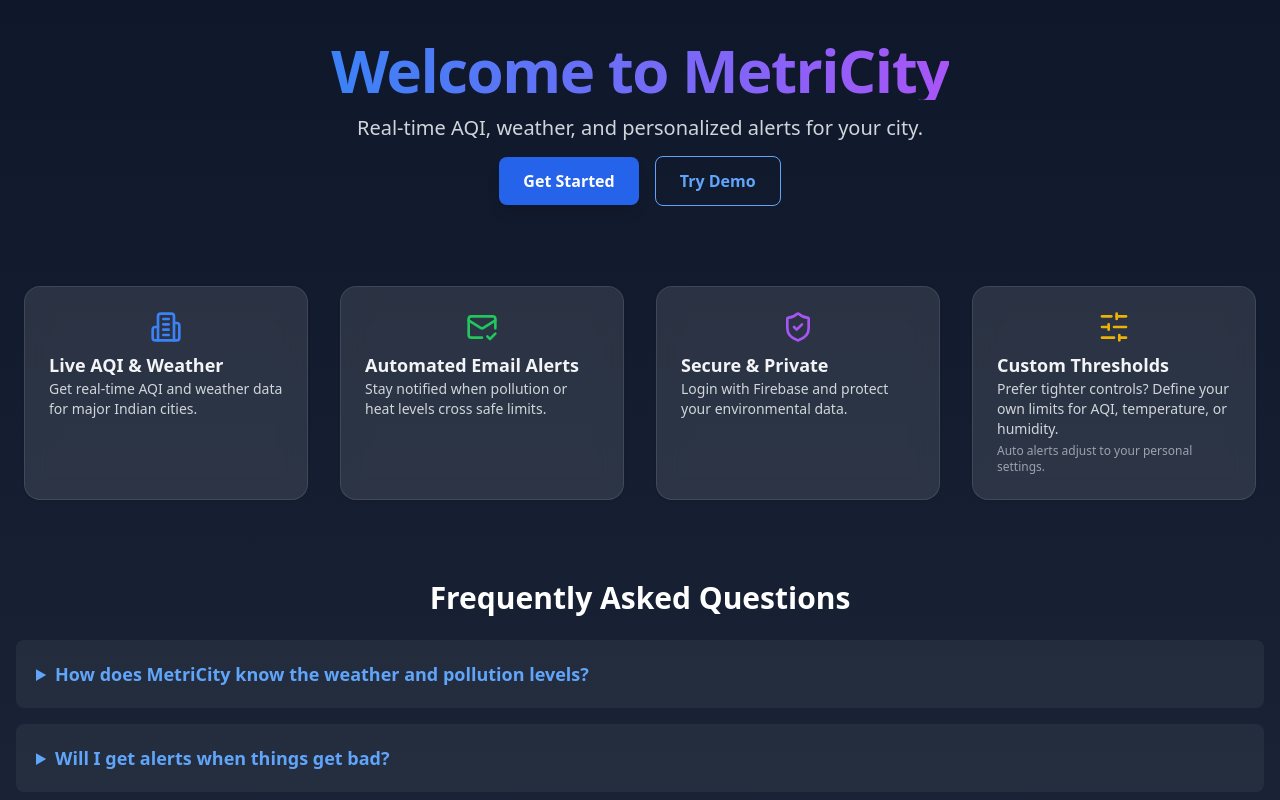
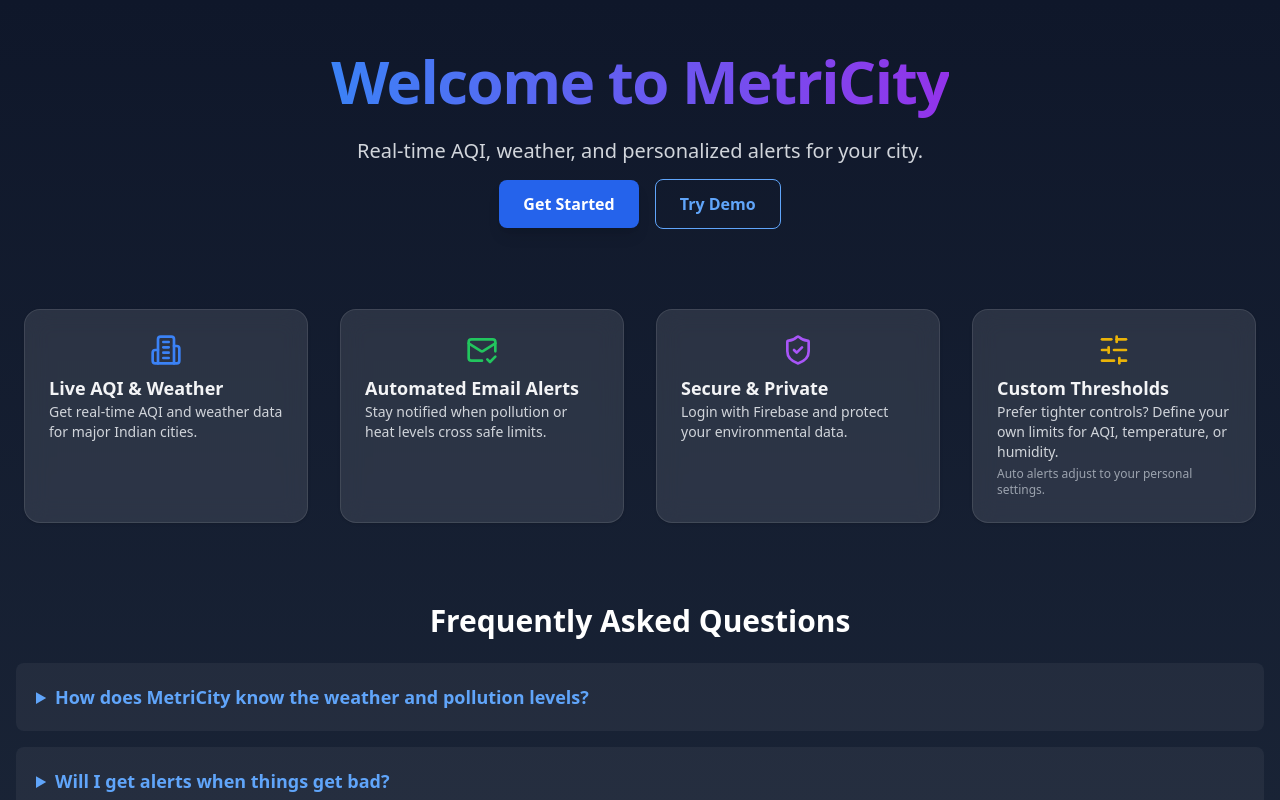
Before and after one commit to priyanshisaraf/MetriCity, a React (Vite) app in the folder dashboard/: page / in a window 1280 px wide. Shown: the top 800 px of the page. Built offline with nearby package versions, Linux system fonts and the light colour scheme; no server answers.

Commit message:
Fixed a bug

```diff
--- a/dashboard/src/components/Home.jsx
+++ b/dashboard/src/components/Home.jsx
@@ -12,7 +12,7 @@
 
       {/* Hero Section */}
       <div className="text-center space-y-3.5">
-        <h1 className="text-5xl md:text-6xl font-extrabold bg-gradient-to-r from-blue-500 to-purple-500 text-transparent bg-clip-text leading-tight tracking-tight animate-fade-in">
+        <h1 className="text-5xl md:text-6xl font-extrabold bg-gradient-to-r from-blue-500 to-purple-600 text-transparent bg-clip-text leading-tight md:leading-snug tracking-tight">
           Welcome to MetriCity
         </h1>
         <p className="text-lg md:text-xl max-w-xl mx-auto text-gray-300">
```
